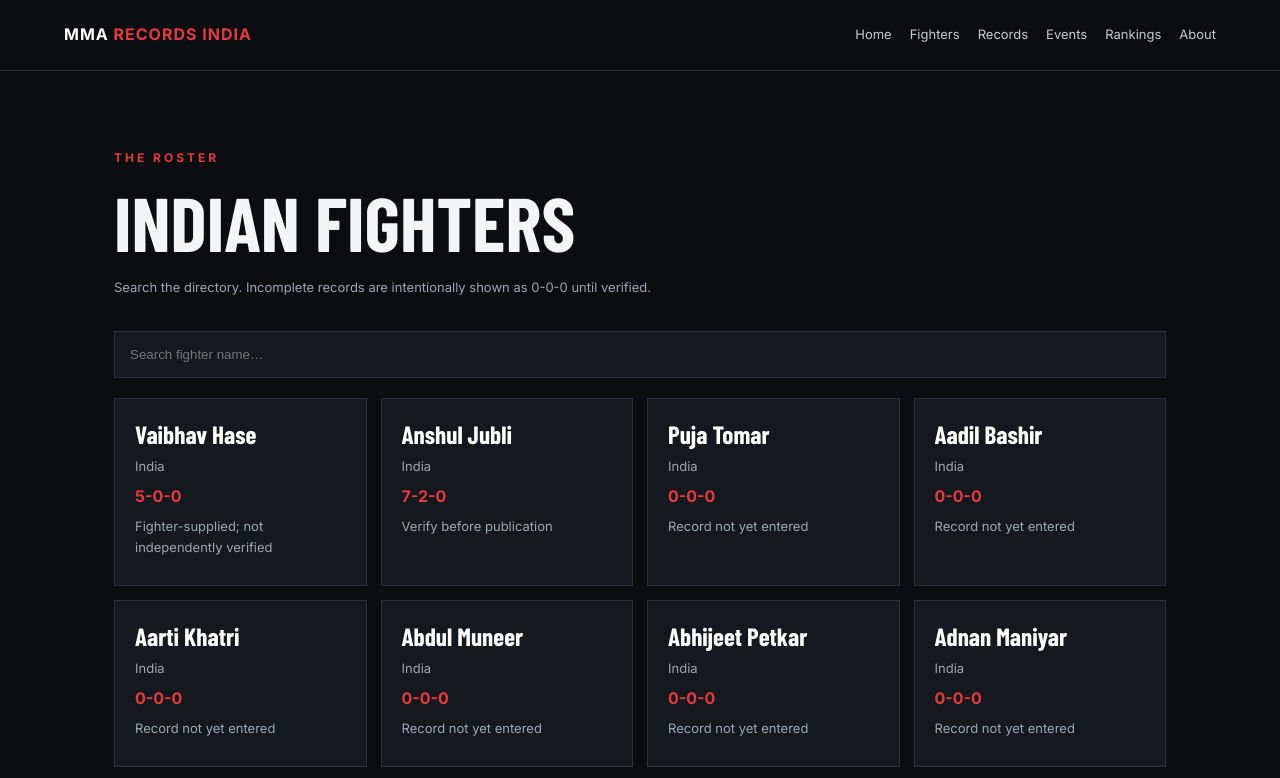
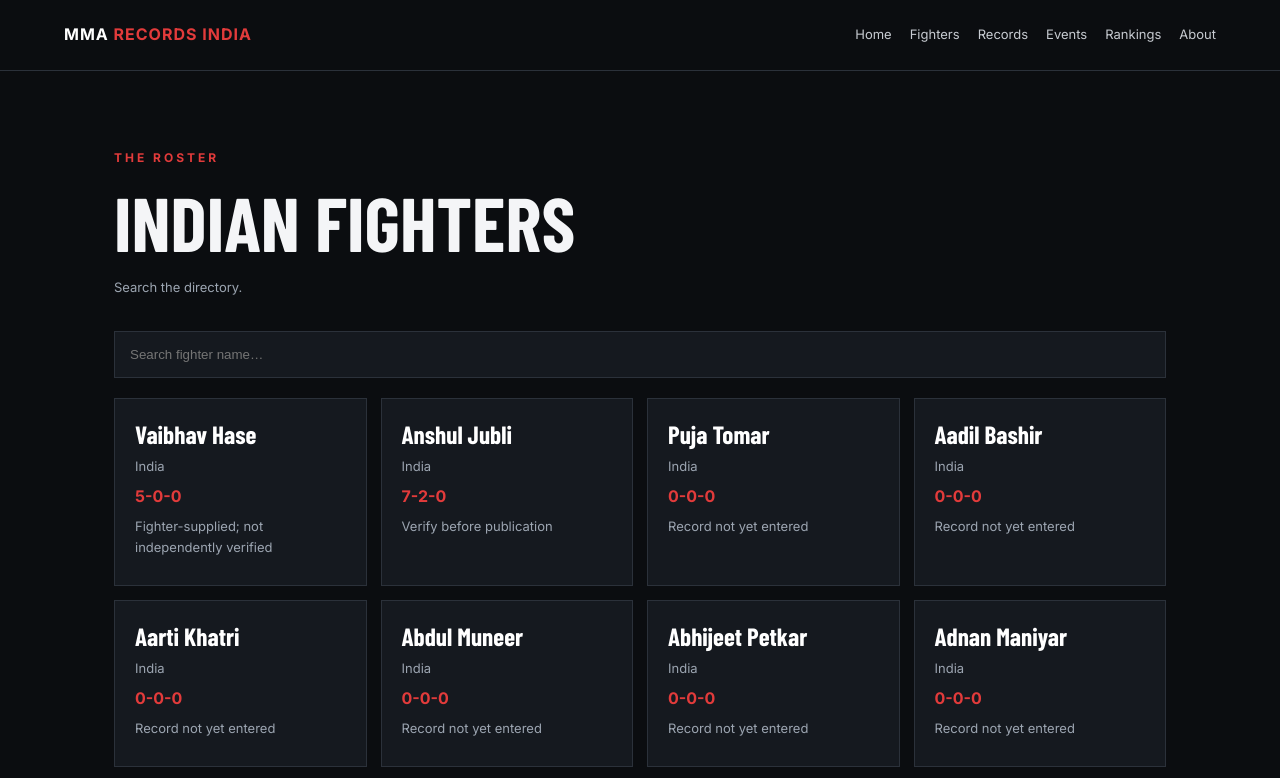
Before and after one commit to FIGHT-RECORDS-INDIA/Fighter-Records-IND, a plain HTML site: page fighters.html in a window 1280 px wide. Shown: the top 778 px of the page. Drawn offline with nearby package versions, Linux system fonts and the light colour scheme; a web font is replaced by a local one.

Commit message:
Update fighters.html

```diff
--- a/fighters.html
+++ b/fighters.html
@@ -1 +1 @@
-<!doctype html><html lang="en"><head><meta charset="utf-8"><meta name="viewport" content="width=device-width,initial-scale=1"><title>Fighters | MMA Records India</title><link rel="stylesheet" href="assets/style.css"><script defer src="assets/app.js"></script></head><body><header><a class="brand" href="index.html">MMA<span> RECORDS INDIA</span></a><nav><a href="index.html">Home</a><a href="fighters.html">Fighters</a><a href="records.html">Records</a><a href="events.html">Events</a><a href="rankings.html">Rankings</a><a href="about.html">About</a></nav></header><main><p class="eyebrow">THE ROSTER</p><h1>Indian Fighters</h1><p class="muted">Search the directory. Incomplete records are intentionally shown as 0-0-0 until verified.</p><input id="search" class="search" placeholder="Search fighter name…" aria-label="Search fighter"><div id="fighter-list" class="fighter-grid"></div></main><footer>Independent database · Submit corrections with supporting sources.</footer></body></html>
+<!doctype html><html lang="en"><head><meta charset="utf-8"><meta name="viewport" content="width=device-width,initial-scale=1"><title>Fighters | MMA Records India</title><link rel="stylesheet" href="assets/style.css"><script defer src="assets/app.js"></script></head><body><header><a class="brand" href="index.html">MMA<span> RECORDS INDIA</span></a><nav><a href="index.html">Home</a><a href="fighters.html">Fighters</a><a href="records.html">Records</a><a href="events.html">Events</a><a href="rankings.html">Rankings</a><a href="about.html">About</a></nav></header><main><p class="eyebrow">THE ROSTER</p><h1>Indian Fighters</h1><p class="muted">Search the directory.</p><input id="search" class="search" placeholder="Search fighter name…" aria-label="Search fighter"><div id="fighter-list" class="fighter-grid"></div></main><footer>Independent database · Submit corrections with supporting sources.</footer></body></html>
```
